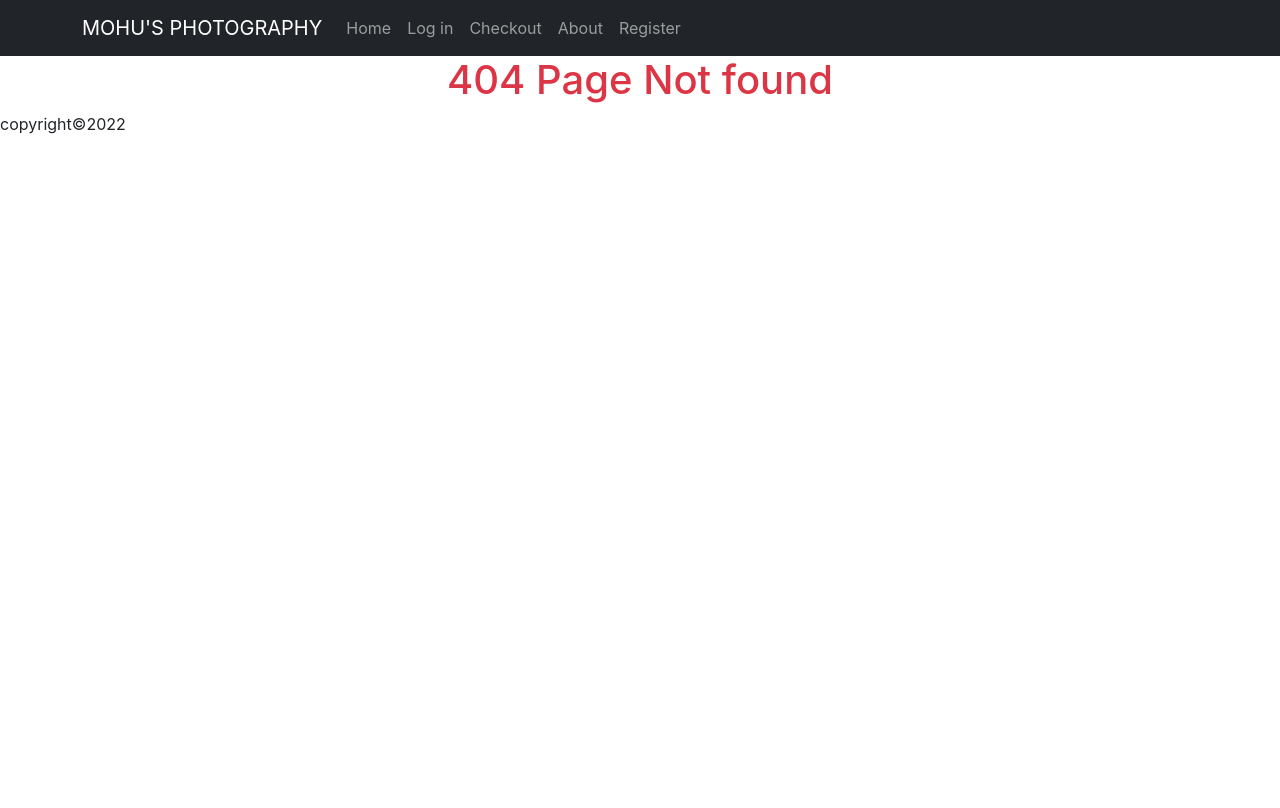
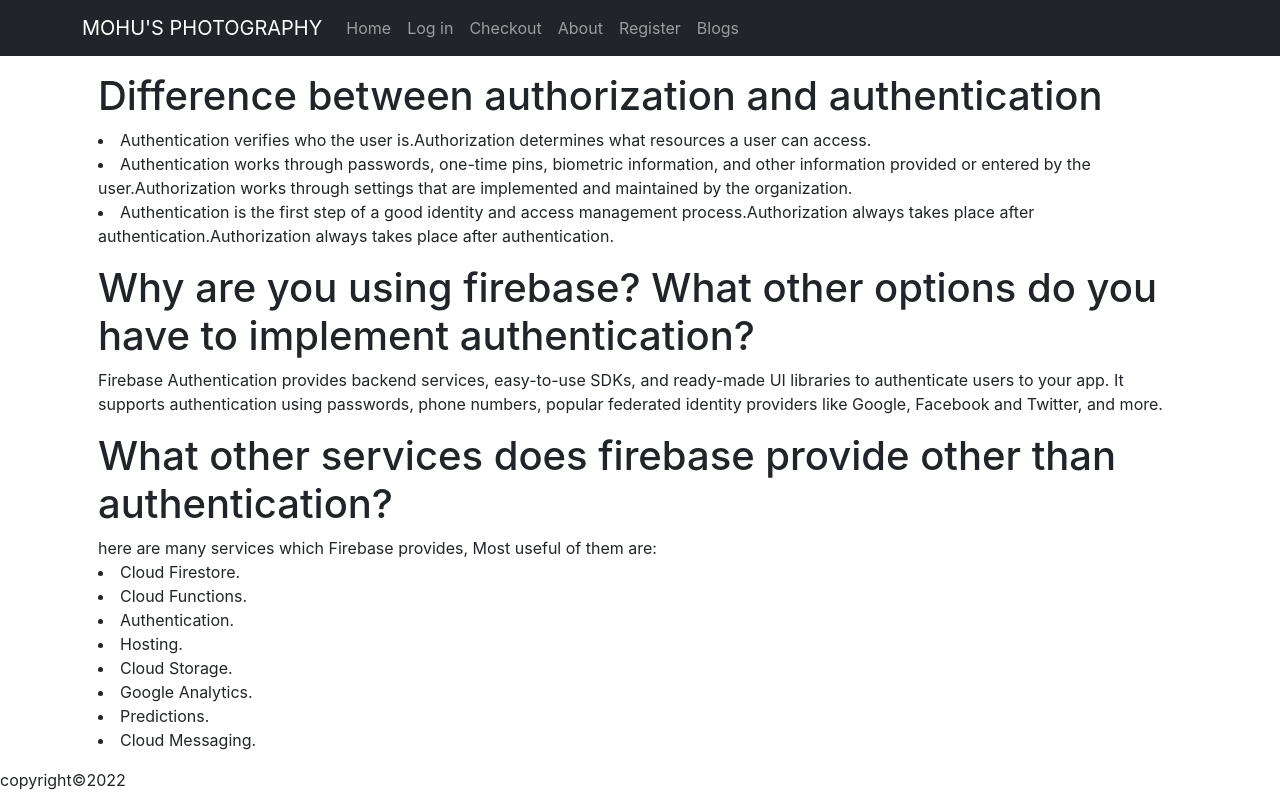
Before and after one commit to Mohuya748/Mohus-Photography, a React (Create React App) app: page /blogs in a window 1280 px wide. Before the commit this address had no page. Built offline with nearby package versions, Linux system fonts and the light colour scheme.

Commit message:
blogs added

```diff
--- a/src/App.js
+++ b/src/App.js
@@ -2,6 +2,7 @@
 import { Route, Routes } from 'react-router-dom';
 import './App.css';
 import About from './Pages/About/About';
+import Blogs from './Pages/Blogs/Blogs';
 import Checkout from './Pages/Checkout/Checkout';
 import Home from './Pages/Home/Home/Home';
 
@@ -29,6 +30,7 @@
           </Route> */}
         <Route path='/login' element={<Login></Login>}></Route>
         <Route path ='/register' element={<Register></Register>}></Route>
+        <Route path ='/blogs' element={<Blogs></Blogs>}></Route>
         <Route path='/*' element={<NotFound></NotFound>}></Route>
       </Routes>
       <Footer></Footer>
--- /dev/null
+++ b/src/Pages/Blogs/Blogs.js
@@ -0,0 +1,35 @@
+import React from 'react';
+
+const Blogs = () => {
+    return (
+        <div className="container">
+            <div className='m-3'>
+                <h1>Difference between authorization and authentication</h1>
+                <li>Authentication verifies who the user is.Authorization determines what resources a user can access.</li>
+                <li>Authentication works through passwords, one-time pins, biometric information, and other information provided or entered by the user.Authorization works through settings that are implemented and maintained by the organization.</li>
+                <li>Authentication is the first step of a good identity and access management process.Authorization always takes place after authentication.Authorization always takes place after authentication.
+
+                </li>
+
+            </div>
+            <div className='m-3'>
+                <h1>Why are you using firebase? What other options do you have to implement authentication?</h1>
+                <p>Firebase Authentication provides backend services, easy-to-use SDKs, and ready-made UI libraries to authenticate users to your app. It supports authentication using passwords, phone numbers, popular federated identity providers like Google, Facebook and Twitter, and more.</p>
+            </div>
+            <div className='m-3'>
+                <h1>What other services does firebase provide other than authentication?</h1>
+                <p>here are many services which Firebase provides, Most useful of them are:
+                    <li>Cloud Firestore.</li>
+                    <li>Cloud Functions.</li>
+                    <li>Authentication.</li>
+                    <li>Hosting.</li>
+                    <li>Cloud Storage.</li>
+                    <li>Google Analytics.</li>
+                    <li>Predictions.</li>
+                    <li>Cloud Messaging.</li></p>
+            </div>
+        </div>
+    );
+};
+
+export default Blogs;
--- a/src/Pages/Home/Banner/Banner.js
+++ b/src/Pages/Home/Banner/Banner.js
@@ -5,7 +5,7 @@
         <div class="container mt-4 mb-4">
             <div class="row">
                 <div class="col-lg-6 m-3">
-                    <h1>MOHU'S PHOTOGRAPHY</h1>
+                    <h1>MOHU'S PHOTOGRAPHYddd</h1>
                     <p>Lorem ipsum dolor sit amet consectetur adipisicing elit. Eaque iusto deserunt recusandae autem, quam ipsum nam ratione placeat ex doloremque. Quasi, velit? Ipsum officia quas velit a praesentium, libero quisquam?</p>
                 </div>
                 <div class="col-lg-6 m-3">
--- a/src/Pages/Shared/Header/Header.js
+++ b/src/Pages/Shared/Header/Header.js
@@ -15,6 +15,7 @@
                             <Nav.Link as={Link} to="/checkout">Checkout</Nav.Link>
                             <Nav.Link as={Link} to="/about">About</Nav.Link>
                             <Nav.Link as={Link} to="/register">Register</Nav.Link>
+                            <Nav.Link as={Link} to="/blogs">Blogs</Nav.Link>
                         </Nav>
 
 
```
Also changed, not shown: independent-service-provider-Mohuya748/src/Pages/Home/Banner/Banner.js (deleted, +0 -19 lines), 1 other file (tests, documents, lock files or other folders).
